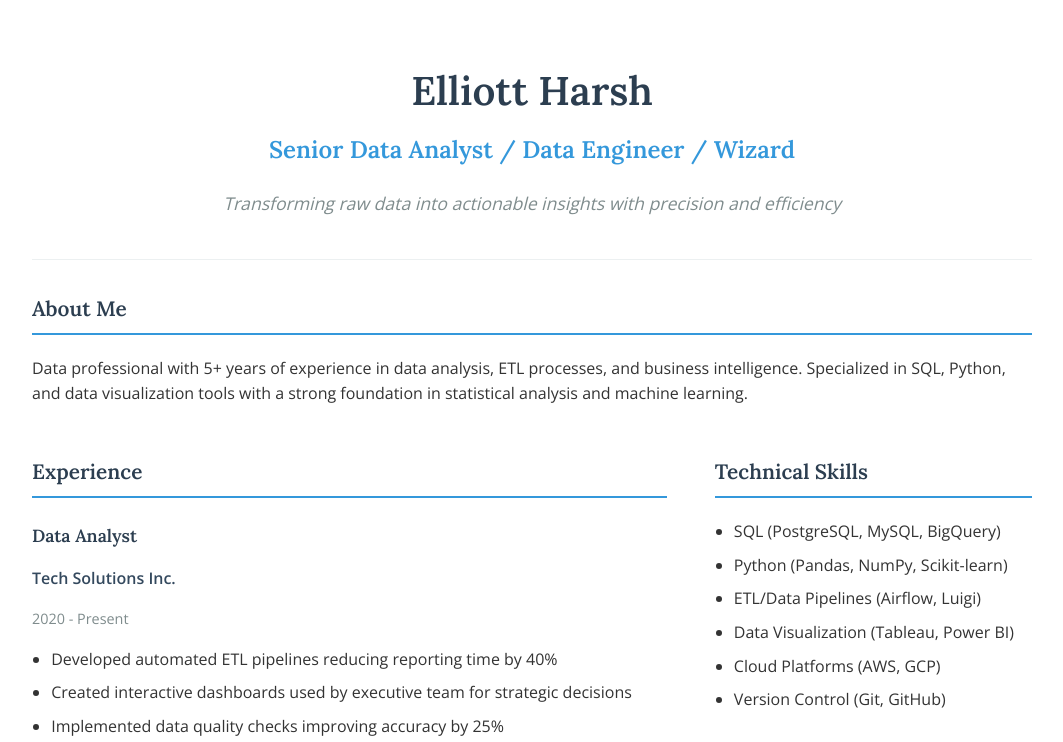
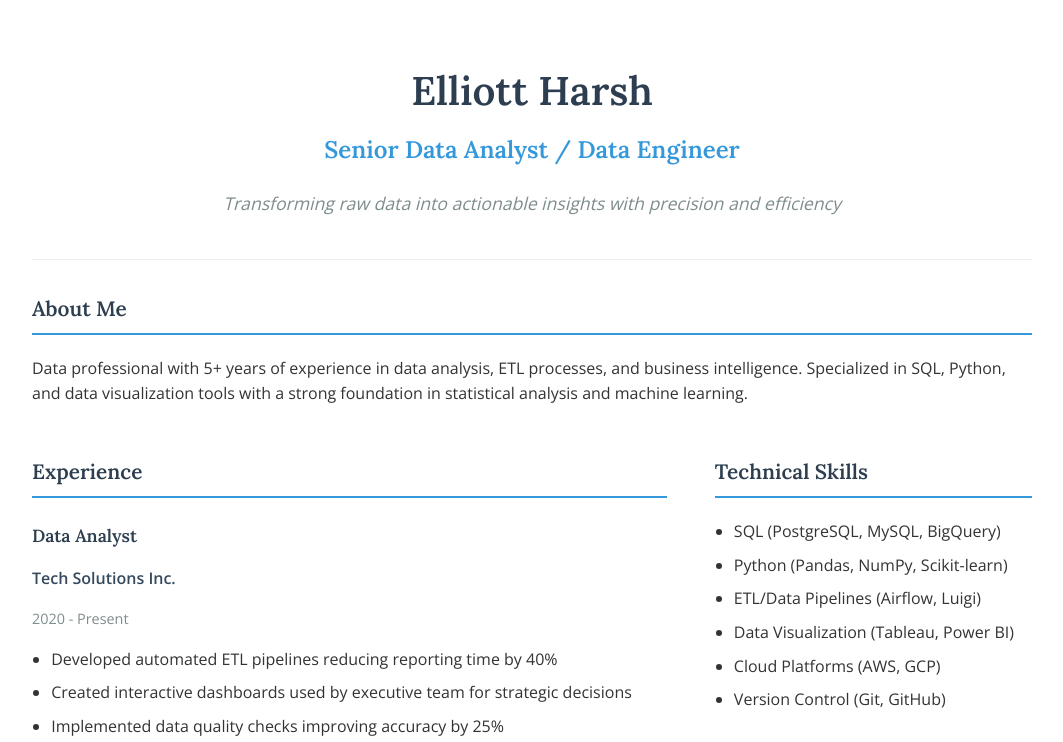
Before and after one commit to Ell10ttHar5h/resume_website, a plain HTML site: page index.html in a window 1280 px wide. Shown: the top 742 px of the page, without its empty margins (108-1171 px from the left). Drawn offline with nearby package versions, Linux system fonts and the light colour scheme.

Commit message:
no wizard

```diff
--- a/index.html
+++ b/index.html
@@ -14,7 +14,7 @@
         <header>
             <div class="header-content">
                 <h1>Elliott Harsh</h1>
-                <h2>Senior Data Analyst / Data Engineer / Wizard</h2>
+                <h2>Senior Data Analyst / Data Engineer</h2>
                 <p class="tagline">Transforming raw data into actionable insights with precision and efficiency</p>
             </div>
         </header>
```
